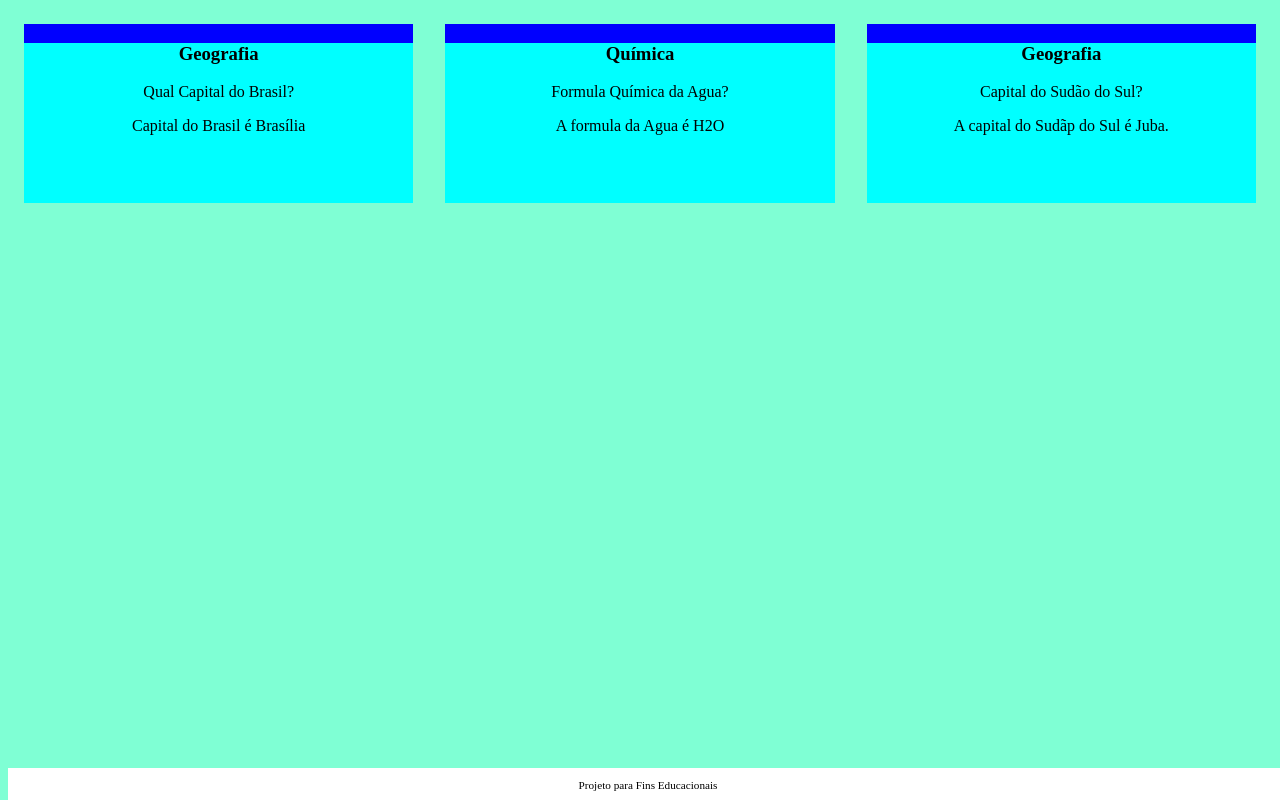
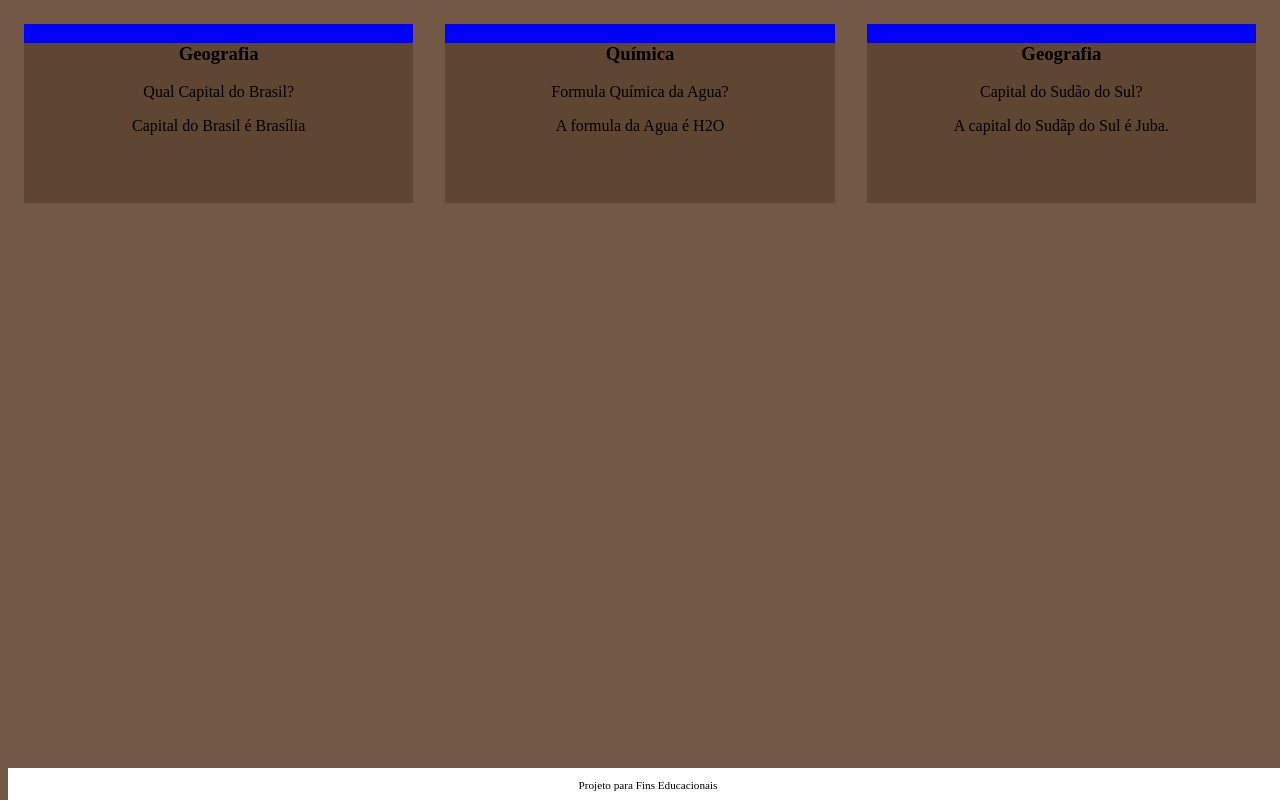
Before and after one commit to WesleyRz12/Jogo-de-Cartoes, a plain HTML site: page index.html in a window 1280 px wide. Drawn offline with Linux system fonts and the light colour scheme; files that its build step writes are made by us from their sources; a web font is replaced by a local one.

Commit message:
Add files via upload

```diff
--- a/style.css
+++ b/style.css
@@ -1,5 +1,5 @@
 body {
-    background-color: aquamarine;
+    background-color: #735945;
     font-family: Bai Jamjuree;
 }
 
@@ -17,8 +17,12 @@ body {
 
 .cartao__conteudo {
     text-align: center;
-    background-color: cyan;
+    background-color: #5f4633;
     height: 100%;
+}
+
+.cartao__conteudo h3 {
+
 }
 
 footer {
```
